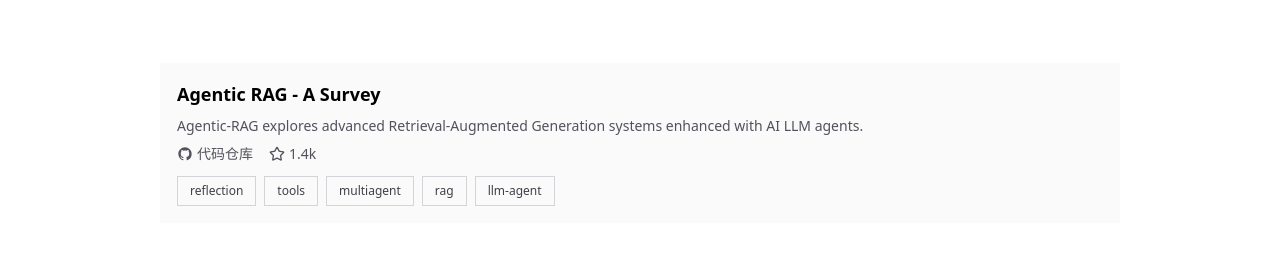
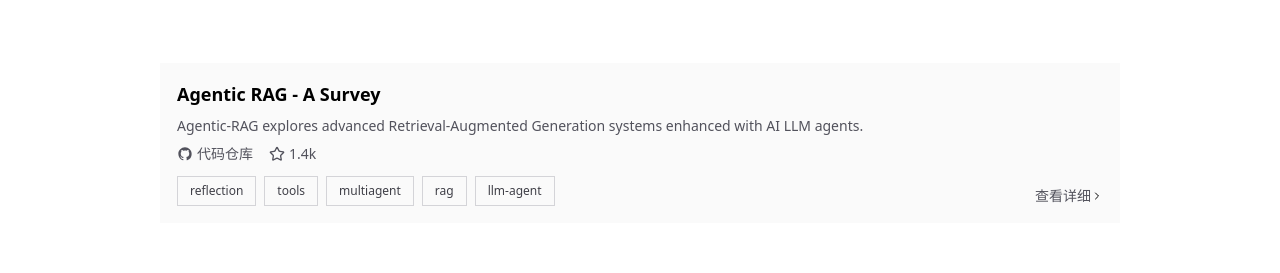
Before and after one commit to yc-w-cn/agent-research, a Next.js app: page /agent-research/code in a window 1280 px wide. Shown: the part 308-581 px from the top of the page. Built offline with nearby package versions, Linux system fonts and the light colour scheme.

Commit message:
feat(Card): 添加查看详细链接和箭头图标
在卡片组件底部添加查看详细链接和箭头图标，提升用户交互体验

```diff
--- a/src/components/Card.tsx
+++ b/src/components/Card.tsx
@@ -1,4 +1,6 @@
 import Link from 'next/link';
+
+import { ChevronRightIcon } from 'lucide-react';
 
 import { ContentItem } from '@/lib/content';
 
@@ -10,9 +12,18 @@ interface CardProps {
 
 export default function Card({ data, href, children }: CardProps) {
   return (
-    <div className="bg-zinc-50 p-4 border border-transparent">
+    <div className="bg-zinc-50 p-4 border border-transparent relative">
       <h3 className="text-lg font-semibold">{data.title}</h3>
       {children}
+      <div className="flex justify-end items-center absolute bottom-4 right-4">
+        <Link
+          href={href}
+          className="text-sm text-zinc-600 hover:text-black transition-colors"
+        >
+          查看详细
+        </Link>
+        <ChevronRightIcon className="w-3 h-3" strokeWidth={2} />
+      </div>
     </div>
   );
 }
```
